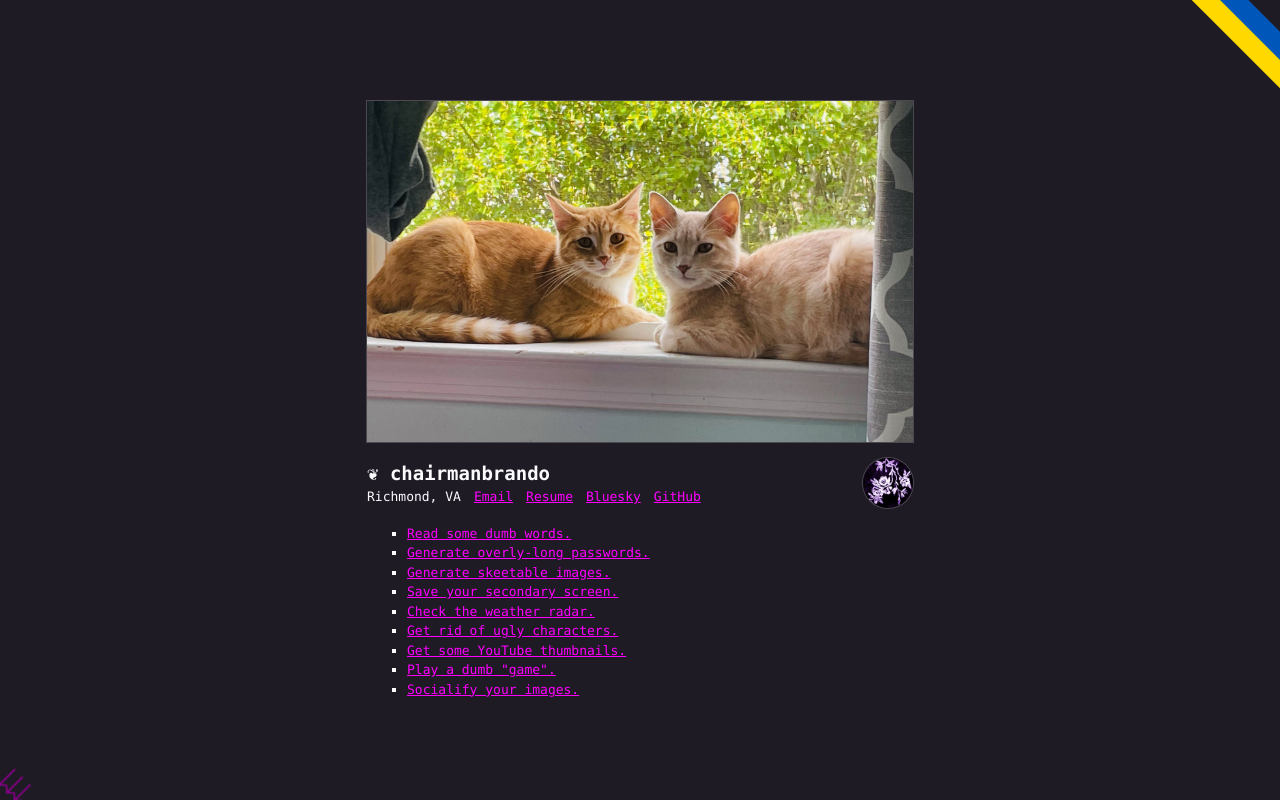
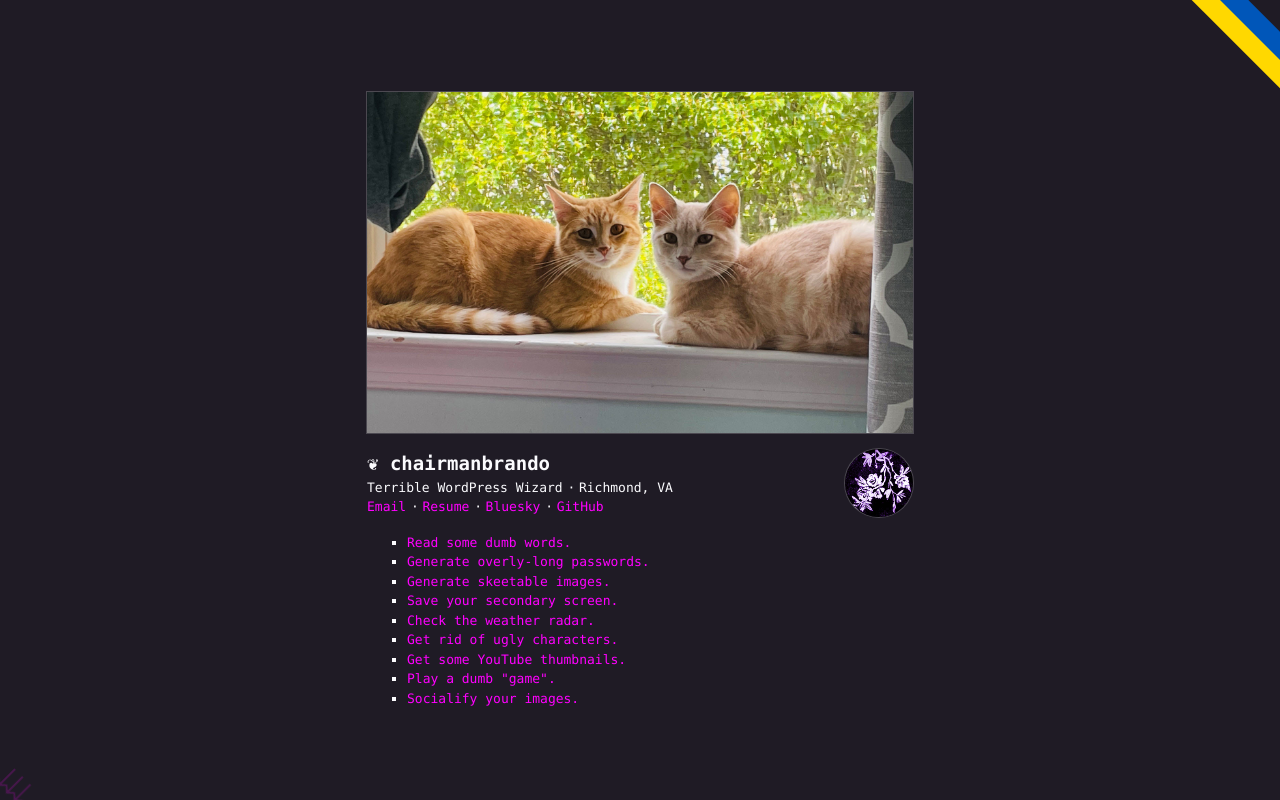
Before and after one commit to chairmanbrando/chairmanbrando.github.io, a PHP site: page / in a window 1280 px wide. Run offline with PHP 8.4, Linux system fonts and the light colour scheme.

Commit message:
Update index.html

```diff
--- a/index.html
+++ b/index.html
@@ -17,7 +17,10 @@
                     <div class="arbitrary-wrapper">
                         <h1>❦ <strong>chairmanbrando</strong></h1>
                         <ul class="flat">
+                            <li>Terrible WordPress Wizard</li>
                             <li>Richmond, VA</li>
+                        </ul>
+                        <ul class="flat">
                             <li><a href="mailto:charminbrawndo.caliber482@slmail.me">Email</a></li>
                             <li><a href="/resume/">Resume</a></li>
                             <li><a href="https://bsky.app/profile/chairmanbrando.github.io">Bluesky</a></li>
@@ -37,7 +40,6 @@
                     <li><a href="/hovery/">Play a dumb "game".</a></li>
                     <li><a href="https://chairmanbrando.wpenginepowered.com/socialify-your-images">Socialify your images.</a></li>
                     <!-- <li><a href="/litsum/">Get some nicer lorem ipsum text.</a></li> -->
-                    <!-- <li><a href="https://chairmanbrando.wpenginepowered.com/wp-content/uploads/2025/01/elon-is-a-nazi.mp4">Elon Musk is a neo-Nazi.</a></li> -->
                 </ul>
             </section>
         </main>
--- a/style.css
+++ b/style.css
@@ -42,6 +42,7 @@ a {
     color: var(--lavender);
     color: magenta;
     /* transition: color 0.25s ease-in-out; */
+    text-decoration: none;
 
     &:visited {
         color: color-mix(in srgb, black 25%, magenta);
@@ -49,6 +50,7 @@ a {
 
     &:hover {
         color: color-mix(in srgb, black 50%, magenta);
+        text-decoration: underline;
     }
 }
 
@@ -57,12 +59,24 @@ ul {
 
     &.flat {
         display: flex;
-        gap: 1em;
-        justify-content: center;
+        gap: 1.25em;
+        /* justify-content: center; */
         list-style-type: none;
         margin: 0;
         padding: 0;
         white-space: nowrap;
+
+        li {
+            position: relative;
+
+            + li {
+                &::before {
+                    content: '·';
+                    left: -0.875em;
+                    position: absolute;
+                }
+            }
+        }
     }
 }
 
@@ -74,9 +88,9 @@ hr {
 }
 
 .avatar {
-    border-radius: 50px;
+    border-radius: 68px;
     box-shadow: var(--box-shadow);
-    max-width: 50px;
+    max-width: 68px;
 }
 
 main {
@@ -249,11 +263,12 @@ u.ua {
 
 u.if {
     bottom: 0;
-    color: color-mix(in srgb, black 50%, magenta);
+    color: magenta;
     display: none;
     font-size: 2rem;
     left: 0;
     line-height: 1;
+    opacity: 0.19;
     position: fixed;
     rotate: -45deg;
     text-decoration: none;
@@ -276,3 +291,7 @@ u.if {
         opacity: 0;
     }
 }
+
+@keyframes tooltip {
+    /* @@ Have it pop into view, move upward, and fade out. */
+}
```
